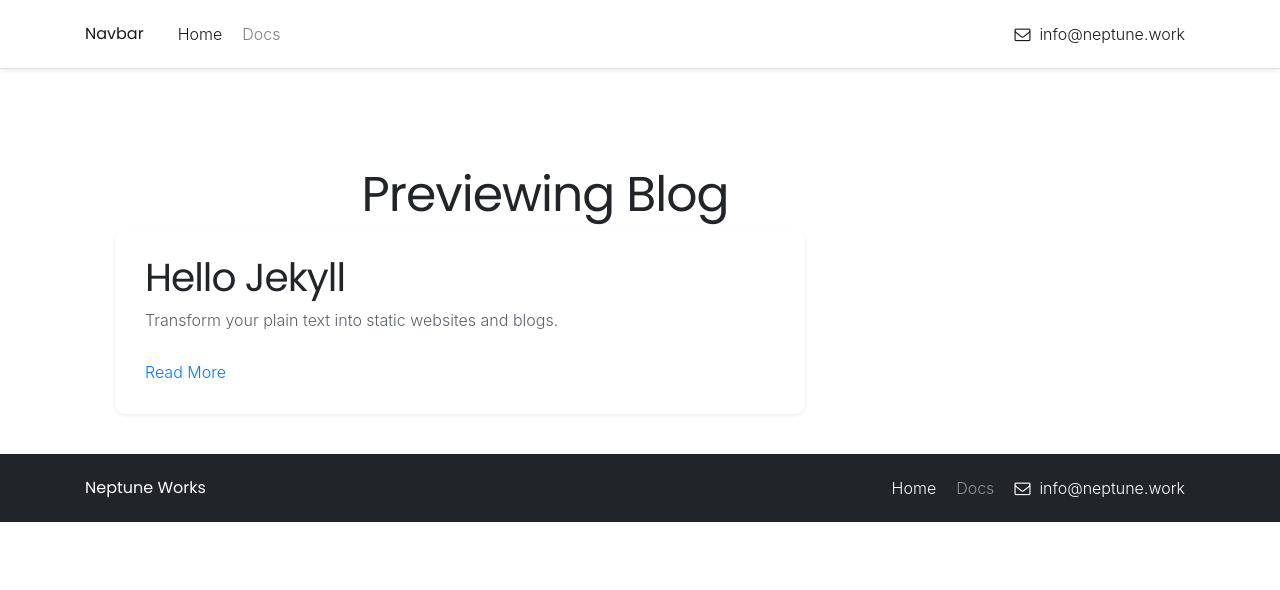
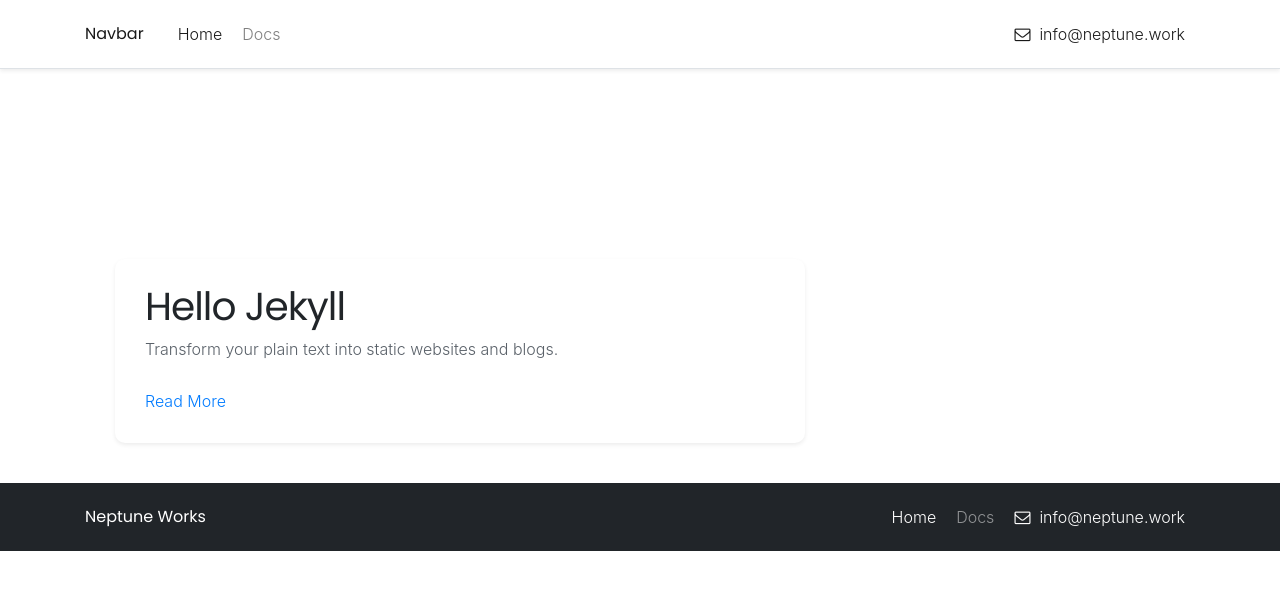
Before and after one commit to KevBuild4UR/_backup, a Jekyll site: the page built from blog/index.html, in a window 1280 px wide. Shown: the top 590 px of the page. Built offline with Jekyll 4.4.1, drawn with Linux system fonts in a browser that asks for light colours; nearby versions of some CDN libraries; the list of posts is cut into pages by our own code.

Commit message:
Update index.html

```diff
--- a/blog/index.html
+++ b/blog/index.html
@@ -7,11 +7,11 @@ layout: default
   <div class="container" style="padding-top: 170px;">
     <div class="row">
       <div class="col-md-10 col-md-offset-1 text-center">
-        <h1 class="blog-title">Previewing Blog</h1>
+        <h1 style="margin: 20px 0 10px; color: #fff; line-height: 1.4; font-size: 42px;">Blog</h1>
       </div>
     </div>
   </div>
-  <div class="header-filter header-filter-gradient"></div>
+  <div class="blog-header-filter blog-header-filter-gradient"></div>
 </section>
 
 <section id="blog-content">
```
